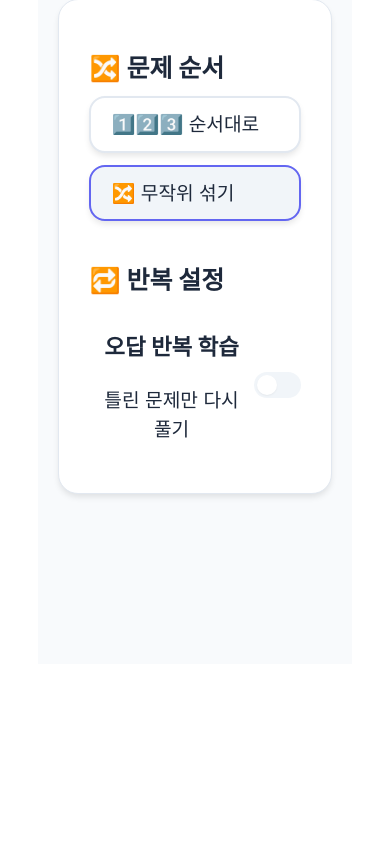
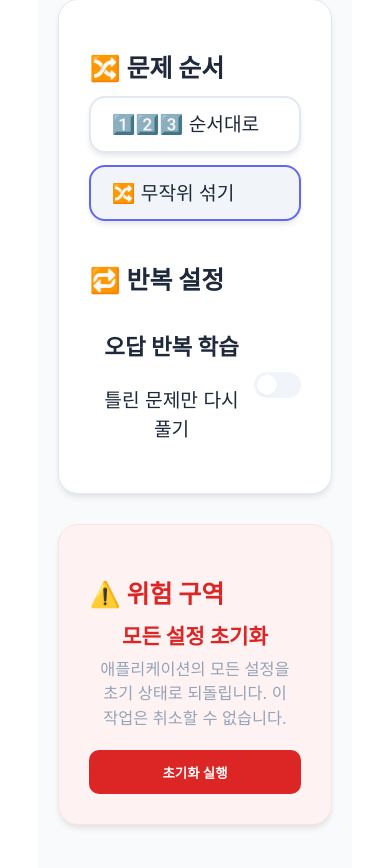
Before and after one commit to jennnieHong/learning_mate, a React (Vite) app in the folder frontend/: page /settings in a window 390 px wide. Shown: the part 4109-4977 px from the top of the page. Before the commit the page ends 4811 px from the top, so only its background shows below. Built offline with nearby package versions, Linux system fonts and the light colour scheme.

Commit message:
[btn] setting reset

```diff
--- a/frontend/src/pages/SettingsPage.css
+++ b/frontend/src/pages/SettingsPage.css
@@ -473,3 +473,70 @@
     font-size: 0.9rem;
   }
 }
+
+/* 위험 구역 (Danger Zone) */
+.danger-zone {
+  border-color: #fee2e2;
+  background-color: #fef2f2;
+}
+
+.dark .danger-zone {
+  background-color: rgba(127, 29, 29, 0.1);
+  border-color: rgba(153, 27, 27, 0.3);
+}
+
+.danger-zone h2 {
+  color: #dc2626;
+}
+
+.danger-zone-content {
+  display: flex;
+  justify-content: space-between;
+  align-items: center;
+  gap: 20px;
+}
+
+.danger-text h3 {
+  margin: 0 0 4px 0;
+  font-size: 1.1rem;
+  color: #dc2626;
+}
+
+.danger-text p {
+  margin: 0;
+  font-size: 0.85rem;
+  color: var(--text-muted);
+}
+
+.reset-all-btn {
+  background-color: #dc2626;
+  color: white;
+  border: none;
+  padding: 12px 24px;
+  border-radius: 10px;
+  font-weight: 700;
+  cursor: pointer;
+  transition: all 0.2s;
+  white-space: nowrap;
+}
+
+.reset-all-btn:hover {
+  background-color: #b91c1c;
+  transform: translateY(-1px);
+  box-shadow: 0 4px 12px rgba(220, 38, 38, 0.2);
+}
+
+.reset-all-btn:active {
+  transform: translateY(0);
+}
+
+@media (max-width: 640px) {
+  .danger-zone-content {
+    flex-direction: column;
+    align-items: flex-start;
+  }
+
+  .reset-all-btn {
+    width: 100%;
+  }
+}
--- a/frontend/src/pages/SettingsPage.jsx
+++ b/frontend/src/pages/SettingsPage.jsx
@@ -13,7 +13,7 @@ export default function SettingsPage() {
   const navigate = useNavigate();
 
   // 스토어에서 설정 상태와 업데이트 함수 추출
-  const { settings, loadSettings, updateSetting } = useSettingsStore();
+  const { settings, loadSettings, updateSetting, resetSettings } = useSettingsStore();
 
   /**
    * 페이지 진입 시 저장된 설정을 불러옵니다.
@@ -28,6 +28,20 @@ export default function SettingsPage() {
   const handleSave = () => {
     toast.success('설정이 저장되었습니다!');
     navigate(-1);
+  };
+
+  /**
+   * 모든 설정을 초기 기본값으로 되돌립니다.
+   */
+  const handleReset = async () => {
+    if (confirm('모든 설정을 초기화하시겠습니까?\n\n테마, 글자 크기, 카드 색상 등이 기본 상태로 복구됩니다.')) {
+      const result = await resetSettings();
+      if (result.success) {
+        toast.success('모든 설정이 초기화되었습니다.');
+      } else {
+        toast.error('초기화 중 오류가 발생했습니다.');
+      }
+    }
   };
 
   /**
@@ -340,6 +354,20 @@ export default function SettingsPage() {
               </label>
             </div>
           </div>
+
+          {/* [5. 데이터 및 초기화] */}
+          <section className="setting-group danger-zone">
+            <h2>⚠️ 위험 구역</h2>
+            <div className="danger-zone-content">
+              <div className="danger-text">
+                <h3>모든 설정 초기화</h3>
+                <p>애플리케이션의 모든 설정을 초기 상태로 되돌립니다. 이 작업은 취소할 수 없습니다.</p>
+              </div>
+              <button className="reset-all-btn" onClick={handleReset}>
+                초기화 실행
+              </button>
+            </div>
+          </section>
         </main>
       </div>
 
--- a/frontend/src/stores/useSettingsStore.js
+++ b/frontend/src/stores/useSettingsStore.js
@@ -7,9 +7,7 @@
 import { create } from 'zustand';
 import { getSettings, saveSettings } from '../utils/storage';
 
-export const useSettingsStore = create((set, get) => ({
-  // --- 상태 (State) ---
-  settings: {
+const DEFAULT_SETTINGS = {
   mode: 'problem',           // 'explanation' | 'problem'
   orderMode: 'random',       // 'sequential' | 'random'
   repeatMode: false,         // 반복 학습 여부
@@ -22,7 +20,11 @@ export const useSettingsStore = create((set, get) => ({
   cardLightness: 60,         // 0 ~ 100
   showFontScaleWidget: true, // 글자 크기 조절 위젯 표시 여부
   fontScaleWidgetPos: { top: 20, right: 20 } // 위젯 위치 (기본 우측 상단)
-  },
+};
+
+export const useSettingsStore = create((set, get) => ({
+  // --- 상태 (State) ---
+  settings: { ...DEFAULT_SETTINGS },
 
   // 현재 페이지에만 적용되는 임시 글자 크기 (null이면 settings.fontSize 사용)
   temporaryFontSize: null,
@@ -75,5 +77,19 @@ export const useSettingsStore = create((set, get) => ({
    */
   resetTemporaryFontSize: () => {
     set({ temporaryFontSize: null });
+  },
+
+  /**
+   * 모든 설정을 초기 기본값으로 되돌립니다.
+   */
+  resetSettings: async () => {
+    set({ settings: { ...DEFAULT_SETTINGS } });
+    try {
+      await saveSettings(DEFAULT_SETTINGS);
+      return { success: true };
+    } catch (error) {
+      console.error('설정 초기화 실패:', error);
+      return { success: false, error: error.message };
+    }
   }
 }));
```
Lines whose indentation alone changed are shown as unchanged.
